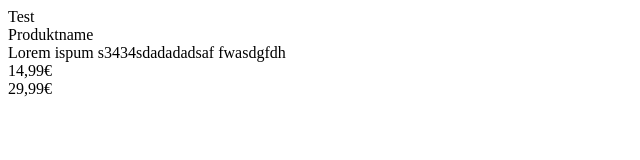
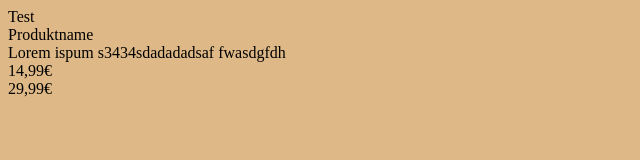
Before and after one commit to SteNuf/Modul-7-BEM-Aufgabe, a website: page index.html in a window 1280 px wide. Shown: the whole page, without its empty margins (0-640 px from the left). Drawn offline with Linux system fonts and the light colour scheme.

```diff
--- a/index.html
+++ b/index.html
@@ -4,6 +4,7 @@
     <meta charset="UTF-8" />
     <meta name="viewport" content="width=device-width, initial-scale=1.0" />
     <title>BlockElementModifier</title>
+    <link rel="stylesheet" href="output/output.css" />
   </head>
   <body>
     <section class="header">
--- /dev/null
+++ b/style.scss
@@ -0,0 +1,3 @@
+body {
+  background-color: burlywood;
+}
```
Also changed, not shown: package.json (added, +23 -0 lines), output/output.css (added), 3 other files.
